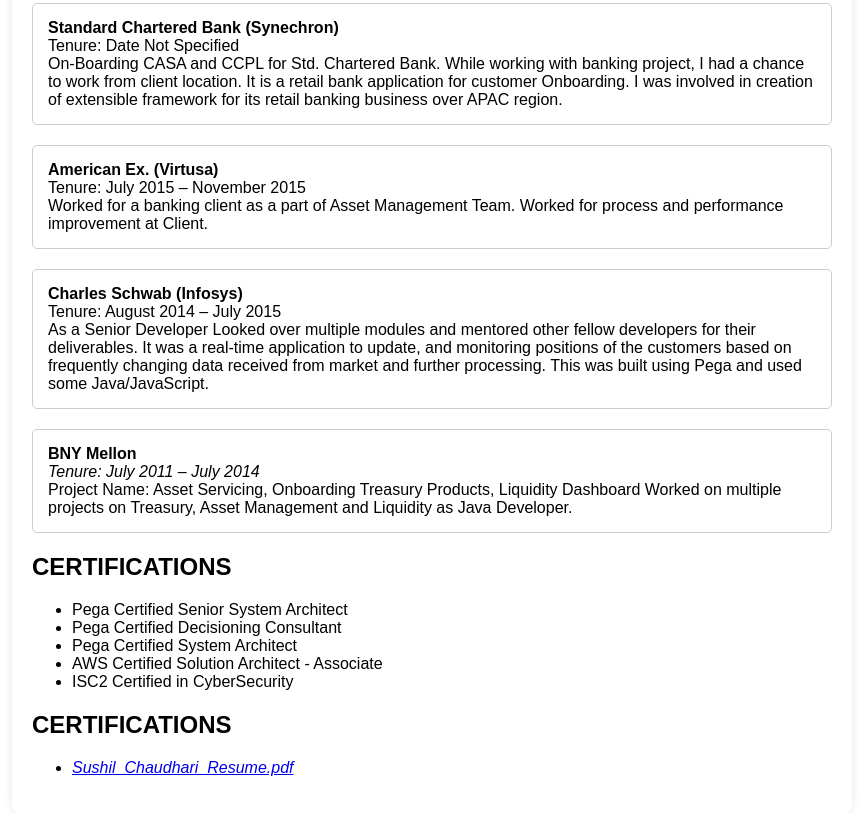
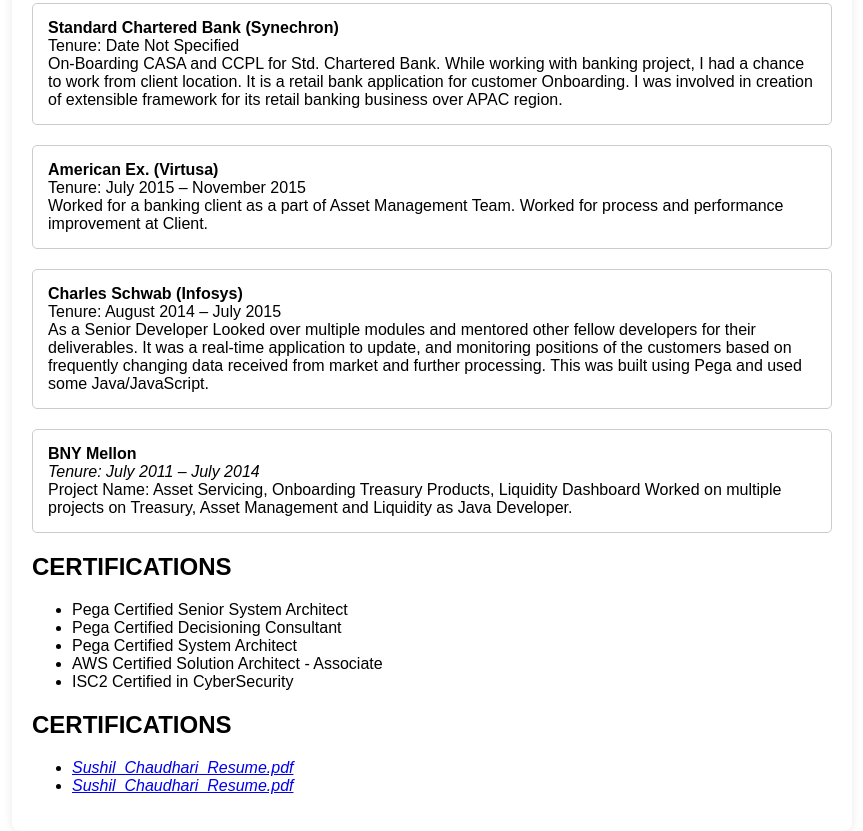
Before and after one commit to csushildev/FirstRepo, a plain HTML site: page index.html in a window 1280 px wide. Shown: the part 1402-2233 px from the top of the page, without its empty margins (208-1071 px from the left). Drawn offline with Linux system fonts and the light colour scheme.

Commit message:
Update index.html

```diff
--- a/index.html
+++ b/index.html
@@ -110,7 +110,9 @@ As a Senior SSA, contributed to improve the post settlement business process for
     </section>
   <section>
 			<h2 class="contact">CERTIFICATIONS</h2>
-			<ul><li><a href="https://drive.google.com/file/d/1mM93CXBJlit7EcJG5Gt318EQtaG3g8uD/view?usp=sharing" download="Sushil_Chaudhari_Resume.pdf"><i class="fas fa-file-pdf"> Sushil_Chaudhari_Resume.pdf</a></li></ul>
+			<ul><li><a href="https://drive.google.com/file/d/1mM93CXBJlit7EcJG5Gt318EQtaG3g8uD/view?usp=sharing" download="Sushil_Chaudhari_Resume.pdf"><i class="fas fa-file-pdf"> Sushil_Chaudhari_Resume.pdf</a></li>
+			<li><a href="https://docs.google.com/document/d/1hqf3fSxAU6mQuwoqHkHs4EcJ4ahSvXsS/edit?usp=sharing&ouid=100204338687709950733&rtpof=true&sd=true" download="Sushil_Chaudhari_Resume.pdf"><i class="fas fa-file-pdf"> Sushil_Chaudhari_Resume.pdf</a></li>
+			</ul>
 </section>
 
   </main>
```
